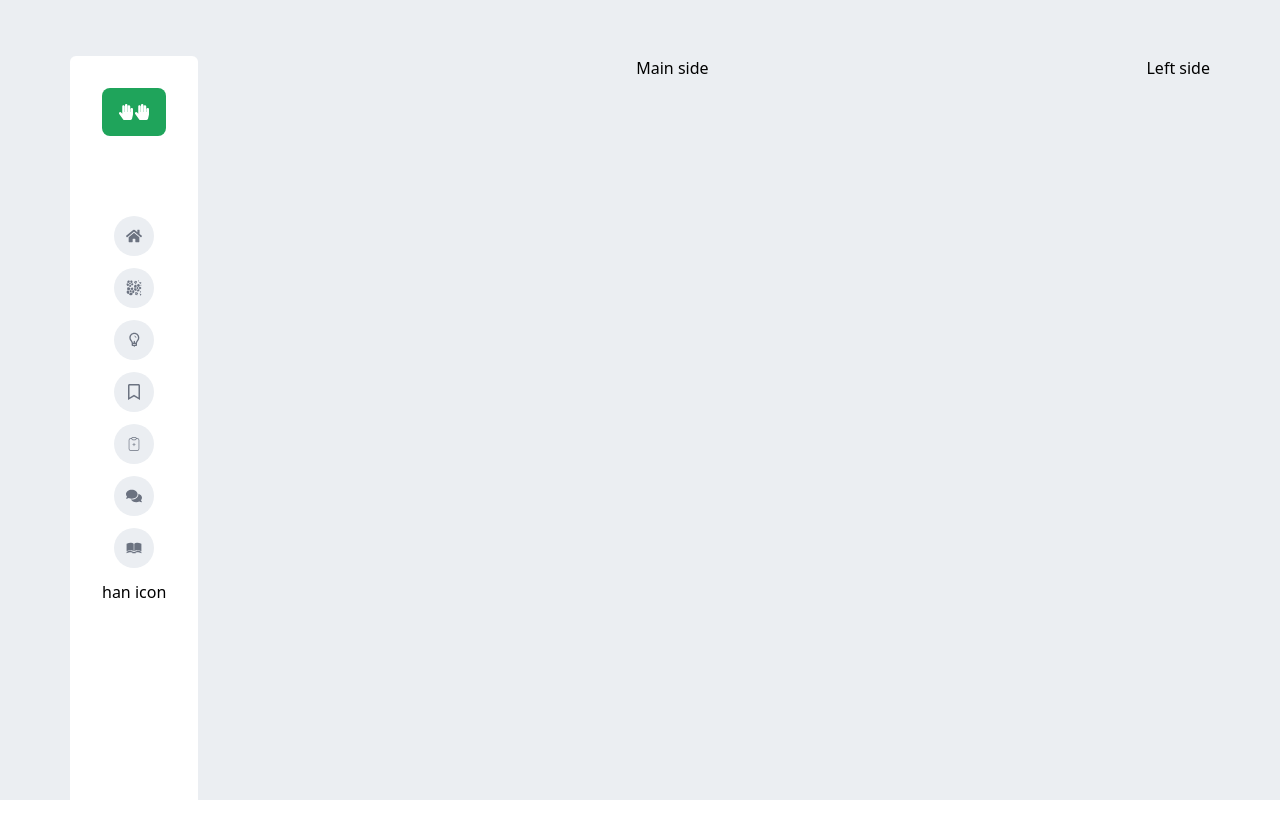
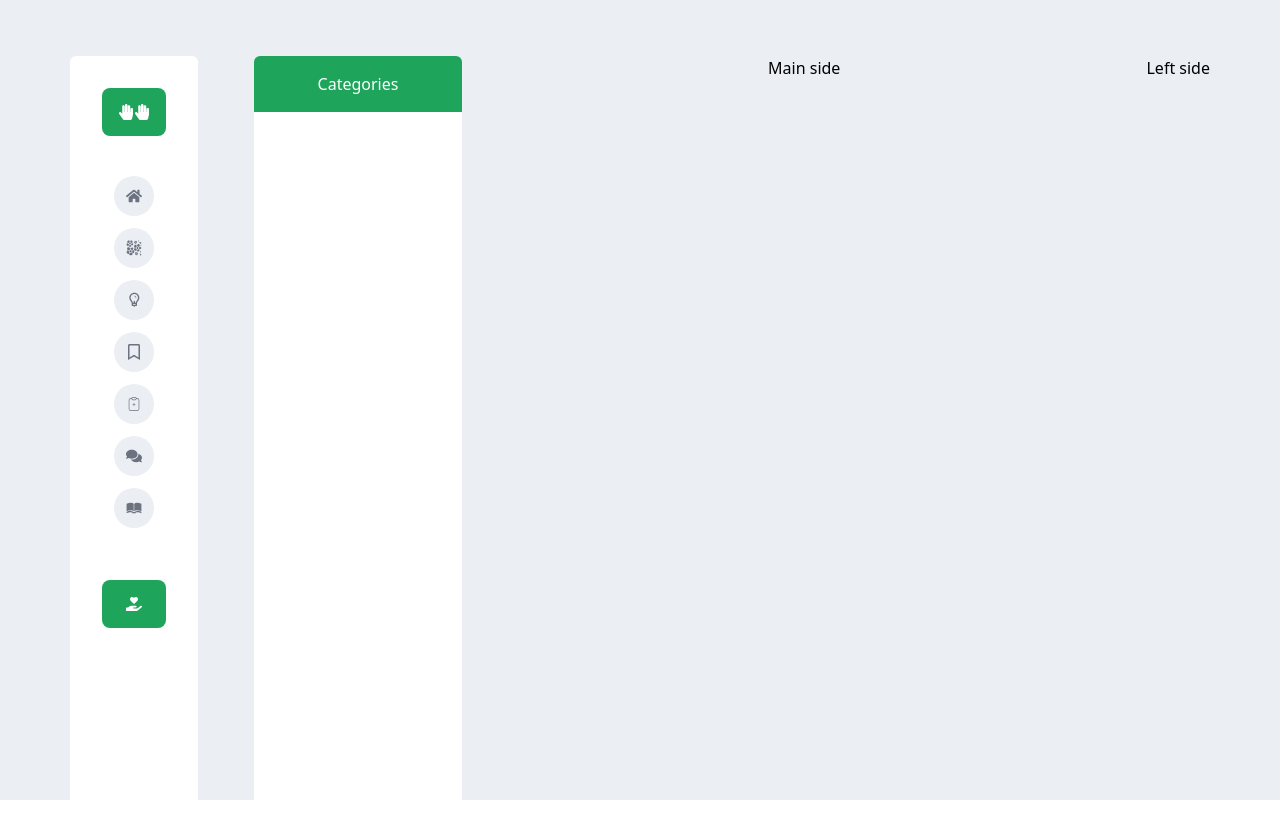
Before and after one commit to Mehebul02/duae-application, a Next.js app: page / in a window 1280 px wide. Shown: the top 838 px of the page. Built offline with nearby package versions, Linux system fonts and the light colour scheme.

Commit message:
added the categories

```diff
--- a/src/app/page.js
+++ b/src/app/page.js
@@ -1,3 +1,4 @@
+import DuasPage from "@/components/DuasPage";
 import LeftSide from "@/components/LeftSide";
 import MainSide from "@/components/MainSide";
 import Container from "@/components/sherad/Container";
@@ -5,11 +6,15 @@ import Sidebar from "@/components/Sidebar";
 import Image from "next/image";
 
 export default function Home() {
+
   return (
   <div className="bg-[#EBEEF2] h-screen">
      <Container className='pt-14'>
      <div className="flex  justify-between ">
-      <Sidebar />
+     <div className="flex gap-14">
+     <Sidebar />
+     <DuasPage/>
+     </div>
       <MainSide />
       <LeftSide />
     </div>
--- /dev/null
+++ b/src/components/DuasPage.jsx
@@ -0,0 +1,25 @@
+import React from 'react';
+
+const DuasPage = () => {
+    const timelineData = [
+        {
+          title: "Dua's Importance (21)",
+          items: [
+            "The servant is dependent on his Lord",
+            "The most important thing to ask Allah for",
+            // ... other items
+          ],
+        },
+        // ... other categories
+      ];
+    return (
+      <div className='bg-white   rounded-lg'>
+        <div className='flex justify-center items-center bg-primary-color w-52 h-14 rounded-t-md'>
+            <h1 className='text-md text-white'>Categories</h1>
+        </div>
+
+      </div>
+    );
+};
+
+export default DuasPage;
--- a/src/components/Sidebar.jsx
+++ b/src/components/Sidebar.jsx
@@ -1,4 +1,4 @@
-import { FaHandPaper, FaHome  } from "react-icons/fa";
+import { FaHandHoldingHeart, FaHandPaper, FaHome  } from "react-icons/fa";
 import { GiFlowers } from "react-icons/gi";
 import { TiLightbulb } from "react-icons/ti";
 import LeftSideIcon from "./sherad/LeftSideIcon";
@@ -19,7 +19,7 @@ const Sidebar = () => {
         </div>
 
         {/* middle section  */}
-        <div className="mt-20 ">
+        <div className="mt-10 ">
 
          <LeftSideIcon ICON={<FaHome/>}/>
          <LeftSideIcon ICON={<GiFlowers/>}/>
@@ -31,7 +31,13 @@ const Sidebar = () => {
         </div>
 
         {/* last section  */}
-        <div>han icon</div>
+        <div className="mt-10">
+
+        <div className="flex justify-center bg-primary-color p-4 rounded-lg cursor-pointer">
+          <FaHandHoldingHeart className="text-white" />
+
+        </div>
+        </div>
       </aside>
     </div>
   );
```
